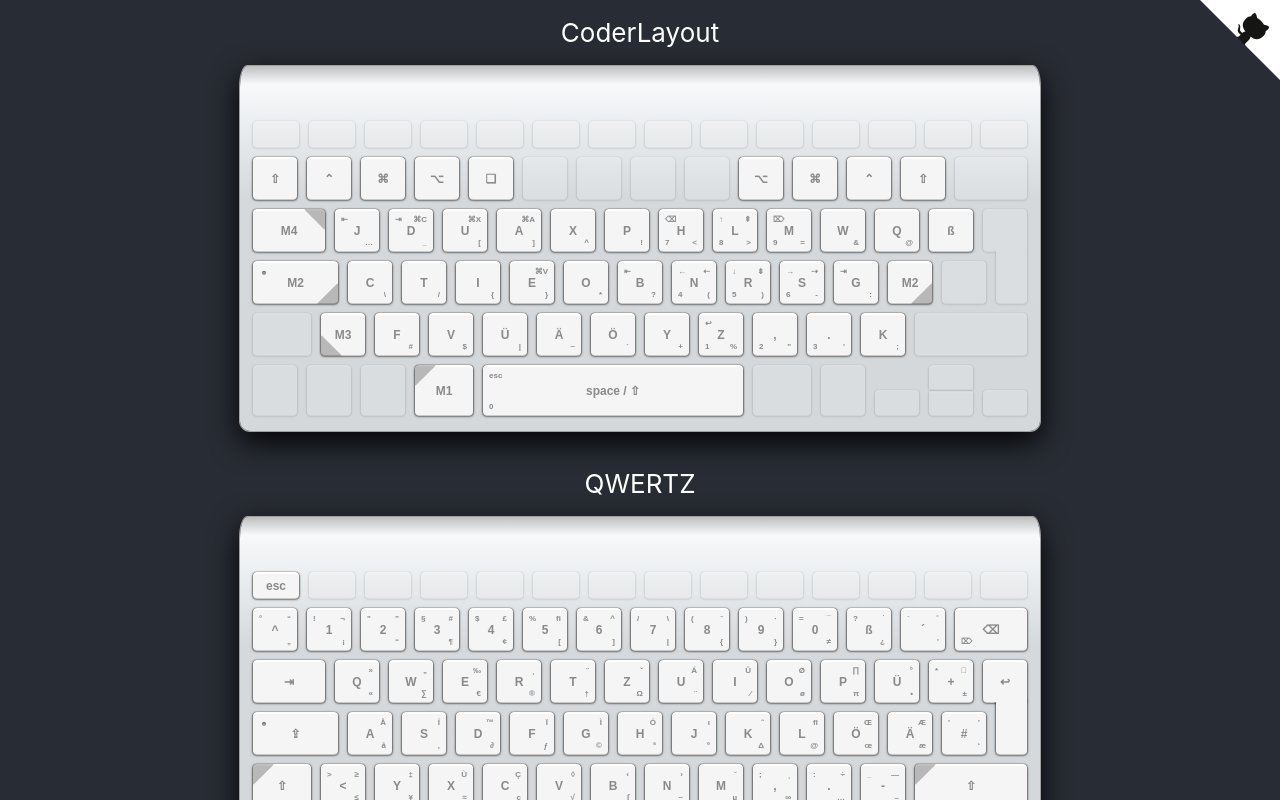
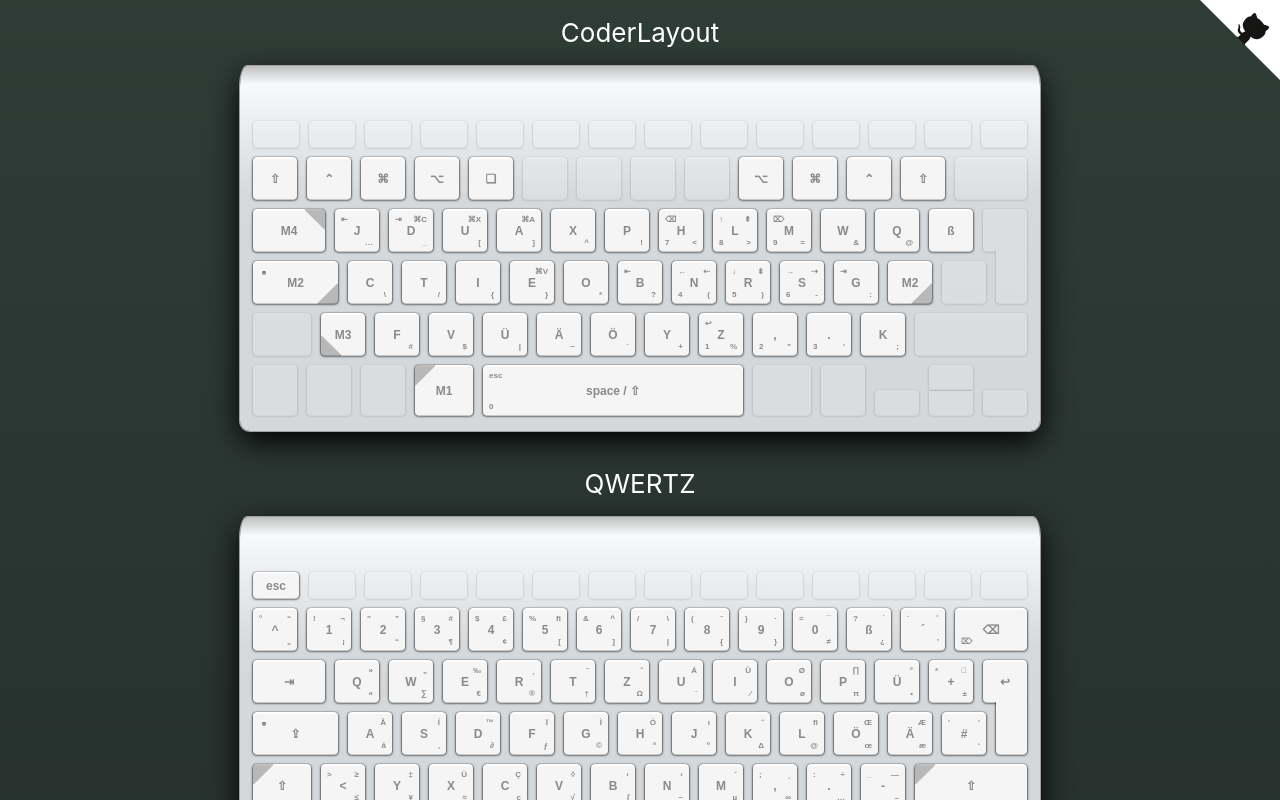
Before and after one commit to epegzz/CoderLayout, a React (Create React App) app in the folder website/: page / in a window 1280 px wide. Shown: the top 800 px of the page. Built offline with nearby package versions, Linux system fonts and the light colour scheme.

Commit message:
Change background color

```diff
--- a/website/src/App.js
+++ b/website/src/App.js
@@ -315,9 +315,9 @@ const formatLabelForNavigationLayer = (mods) => ({ label, mod }) => {
 }
 
 const sectionBackgroundColors = {
-  header: '#282c34',
-  coding: '#28342f',
-  navigation: '#28342f'
+  header: 'linear-gradient(hsla(155, 13%, 21%, 1), hsla(155, 13%, 17%, 1));',
+  coding: 'linear-gradient(hsla(155, 13%, 21%, 1), hsla(155, 13%, 17%, 1));',
+  navigation: 'linear-gradient(hsla(155, 13%, 21%, 1), hsla(155, 13%, 17%, 1));'
 }
 const sectionTextColors = {
   header: 'white',
@@ -331,7 +331,7 @@ const Section = styled.div`
   flex-direction: column;
   align-items: center;
   justify-content: center;
-  background-color:  ${({ theme }) => sectionBackgroundColors[theme] };
+  background:  ${({ theme }) => sectionBackgroundColors[theme] };
   color: ${({ theme }) => sectionTextColors[theme] };
 
   h1 {
```
Also changed, not shown: 8 other files (tests, documents, lock files or other folders).
